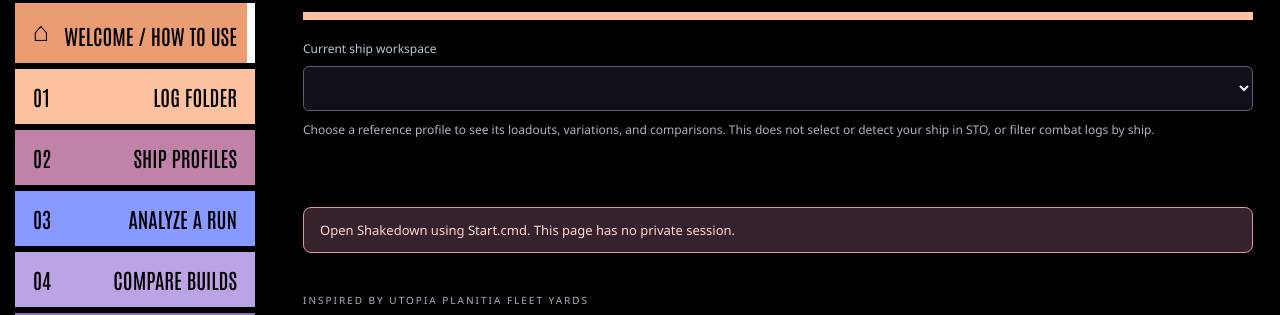
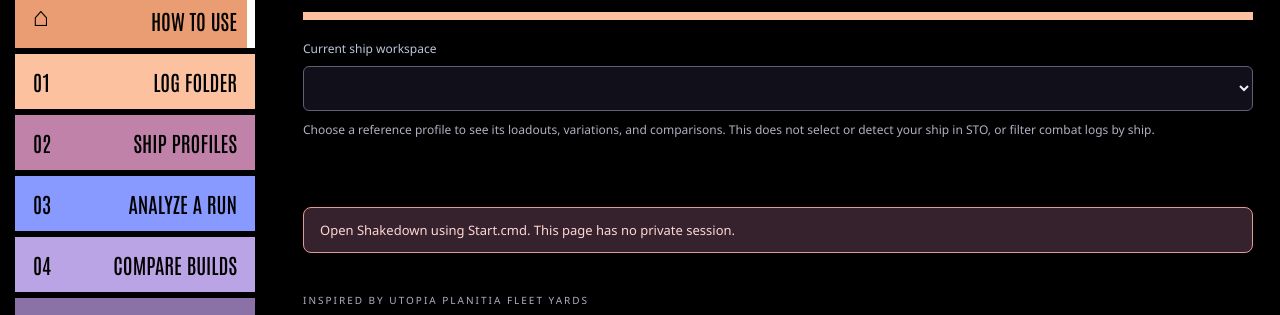
Before and after one commit to fukenny/sto-build-parser, a website with bundled scripts: page public/index.html in a window 1280 px wide. Shown: the part 374-689 px from the top of the page. Built offline with nearby package versions, Linux system fonts and the light colour scheme.

Commit message:
Simplify sidebar instruction labels

```diff
--- a/public/index.html
+++ b/public/index.html
@@ -3,7 +3,7 @@
 <body class="lcars-console">
 <div class="console-top"><div class="top-ident" aria-hidden="true"></div><div class="top-content"><h2>STO SHAKEDOWN</h2></div><div class="console-rail" aria-hidden="true"><i></i><i></i><i></i><i></i></div></div>
 <div class="console-body"><div class="body-rail console-rail" aria-hidden="true"><i></i><i></i><i></i><i></i></div>
-<aside><div class="brand"><span>LOCAL / v__VERSION__</span></div><p class="section-label">START HERE · THEN FOLLOW THE STEPS</p><nav><button class="nav active" data-page="welcome">⌂ <span>Welcome / how to use</span></button><button class="nav" data-page="settings">01 <span>Log folder</span></button><button class="nav" data-page="builds">02 <span>Ship profiles</span></button><button class="nav" data-page="analyze">03 <span>Analyze a run</span></button><button class="nav" data-page="compare">04 <span>Compare builds</span></button></nav><div class="sidebar-spacer" aria-hidden="true"></div><div class="aside-bottom"><div class="creator-notice"><strong>CREATED BY KENNETH SOLANS</strong><p>© 2026 Kenneth Solans. Please keep the credit; don’t claim this project as your own.</p><p>Independent fan project. Not affiliated with or endorsed by Cryptic Studios or the owners of Star Trek. All related trademarks belong to their respective owners.</p></div><span class="dot"></span> LOCAL WORKSPACE<p>Your logs stay on this computer.</p><small>PREVIEW · v__VERSION__</small></div></aside>
+<aside><div class="brand"><span>LOCAL / v__VERSION__</span></div><p class="section-label" aria-hidden="true">&nbsp;</p><nav><button class="nav active" data-page="welcome">⌂ <span>How to Use</span></button><button class="nav" data-page="settings">01 <span>Log folder</span></button><button class="nav" data-page="builds">02 <span>Ship profiles</span></button><button class="nav" data-page="analyze">03 <span>Analyze a run</span></button><button class="nav" data-page="compare">04 <span>Compare builds</span></button></nav><div class="sidebar-spacer" aria-hidden="true"></div><div class="aside-bottom"><div class="creator-notice"><strong>CREATED BY KENNETH SOLANS</strong><p>© 2026 Kenneth Solans. Please keep the credit; don’t claim this project as your own.</p><p>Independent fan project. Not affiliated with or endorsed by Cryptic Studios or the owners of Star Trek. All related trademarks belong to their respective owners.</p></div><span class="dot"></span> LOCAL WORKSPACE<p>Your logs stay on this computer.</p><small>PREVIEW · v__VERSION__</small></div></aside>
 <main><div class="workspace-heading"><span>ENGINEERING / BUILD EVALUATION</span><h2>YOUR SHIPYARD</h2></div><div class="panel"><label>Current ship workspace<select id="workspace-ship"></select></label><p class="muted">Choose a reference profile to see its loadouts, variations, and comparisons. This does not select or detect your ship in STO, or filter combat logs by ship.</p></div><div id="status" role="status" aria-live="polite"></div>
 <section id="welcome" class="page">
 <div class="page-title"><div><div class="eyebrow">INSPIRED BY UTOPIA PLANITIA FLEET YARDS</div><h1>Welcome to your shipyard.</h1><p>Did that new weapon, console, or trait actually improve your ship? Let's find out.</p></div></div>
```
